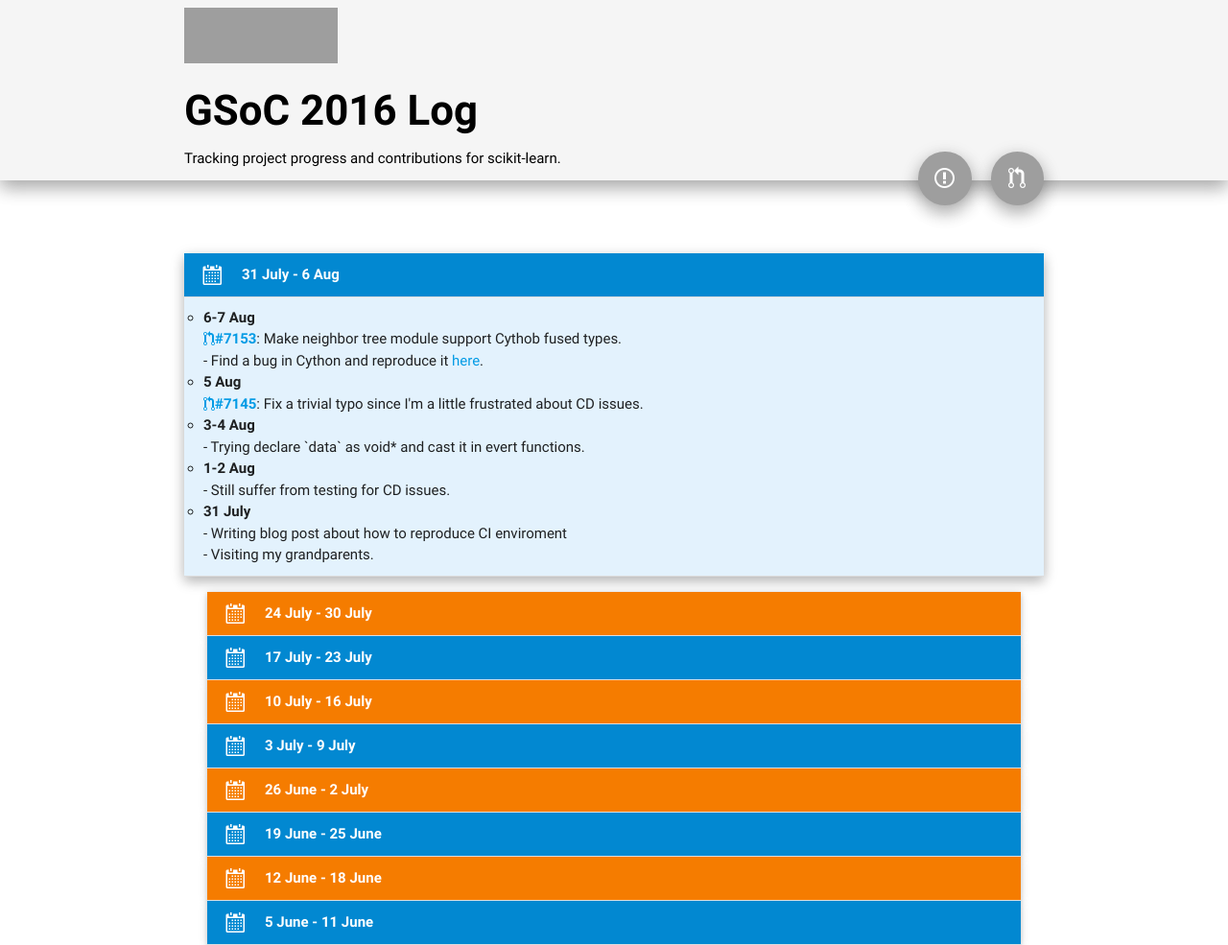
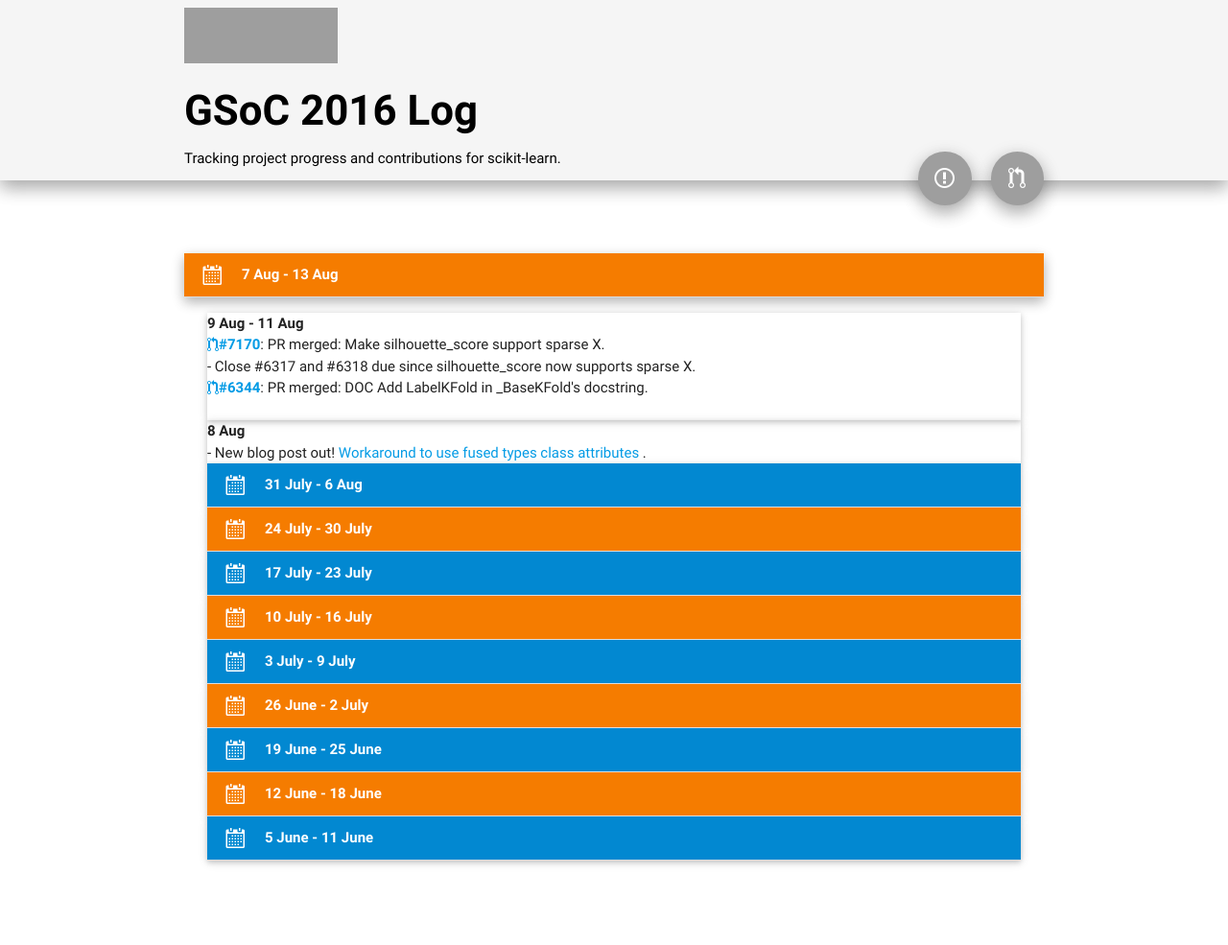
Before and after one commit to yenchenlin/yenchenlin.github.io, a Jekyll site: the page built from _pages/gsoc.html, in a window 1280 px wide. Shown: the whole page at 96% size. Built offline with Jekyll 4.4.1, drawn with Linux system fonts in a browser that asks for light colours; nearby versions of some CDN libraries; after the commit the page ends 900 px from its top, so only the background shows below that; grey boxes are pictures that could not be loaded.

Commit message:
Update dev

```diff
--- a/_pages/gsoc.html
+++ b/_pages/gsoc.html
@@ -82,7 +82,52 @@
             <ul class="collapsible popout" data-collapsible="expandable">
 
             <li>
-              <div class="collapsible-header active waves-effect waves-light light-blue darken-2 white-text">
+              <div class="collapsible-header active waves-effect waves-light orange darken-2 white-text">
+                <i class="mega-octicon octicon-calendar"></i>
+                <b>7 Aug - 13 Aug </b>
+              </div>
+
+                  <li><b>9 Aug - 11 Aug </b><br/>
+
+                    <a href="https://github.com/scikit-learn/scikit-learn/pull/7170">
+                    <i class="octicon octicon-git-pull-request"></i><b>#7170</b></a>:
+                        PR merged: Make silhouette_score support sparse X.
+                    <br>
+
+                    - Close #6317 and #6318 due since silhouette_score now supports sparse X.
+
+                    <br>
+
+                    <a href="https://github.com/scikit-learn/scikit-learn/pull/6344">
+                    <i class="octicon octicon-git-pull-request"></i><b>#6344</b></a>:
+                        PR merged: DOC Add LabelKFold in _BaseKFold's docstring.
+                    <br>
+
+
+                    <br>
+
+                  </li>
+
+
+                  <li><b> 8 Aug </b><br/>
+
+                    - New blog post out! <a href="http://blog.yclin.me/deep/learning/2016/08/08/Fused-Types-Limitation/">Workaround to use fused types class attributes </a>.
+
+                    <br>
+
+                  </li>
+
+
+              <div class="collapsible-body grey lighten-5">
+                <ul class="details">
+
+                </ul>
+              </div>
+            </li>
+
+
+            <li>
+              <div class="collapsible-header waves-effect waves-light light-blue darken-2 white-text">
                 <i class="mega-octicon octicon-calendar"></i>
                 <b>31 July - 6 Aug</b>
               </div>
```
Also changed, not shown: other parts of _pages/gsoc.html (+1 -1 lines).
